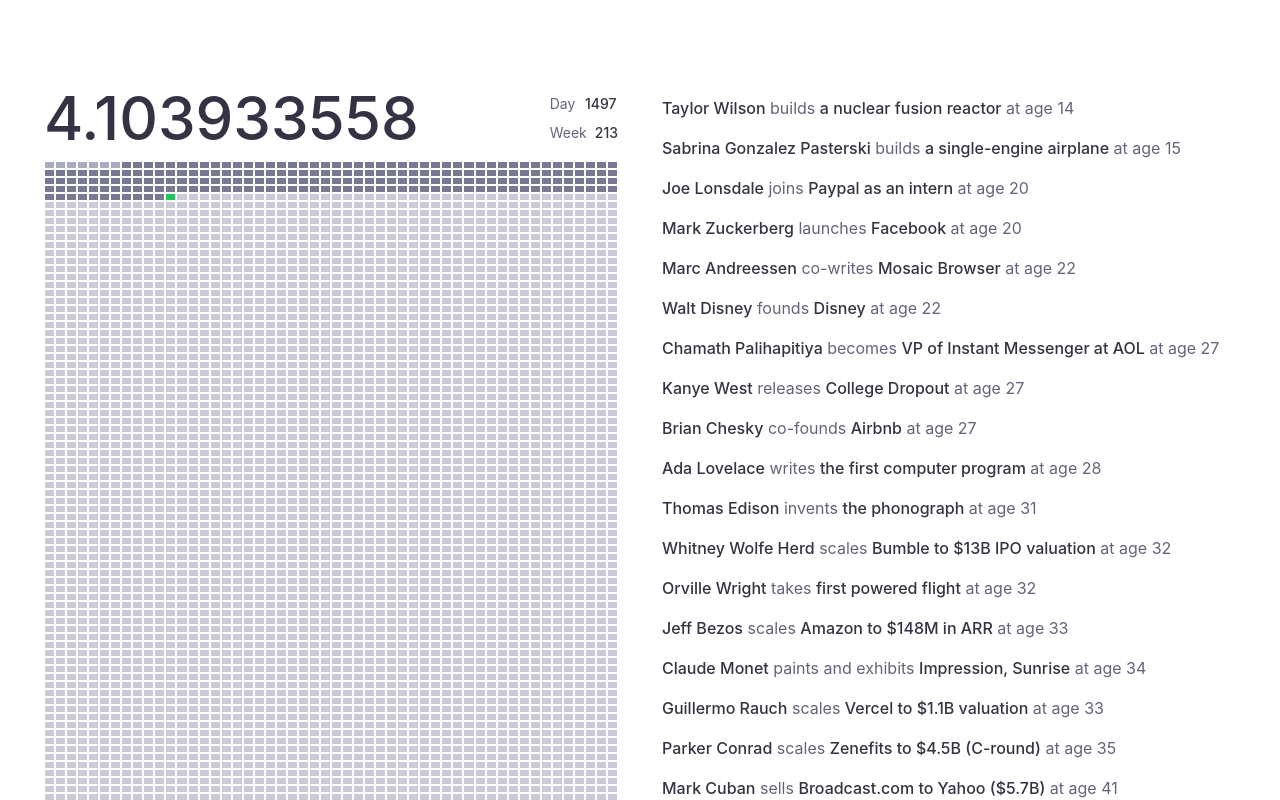
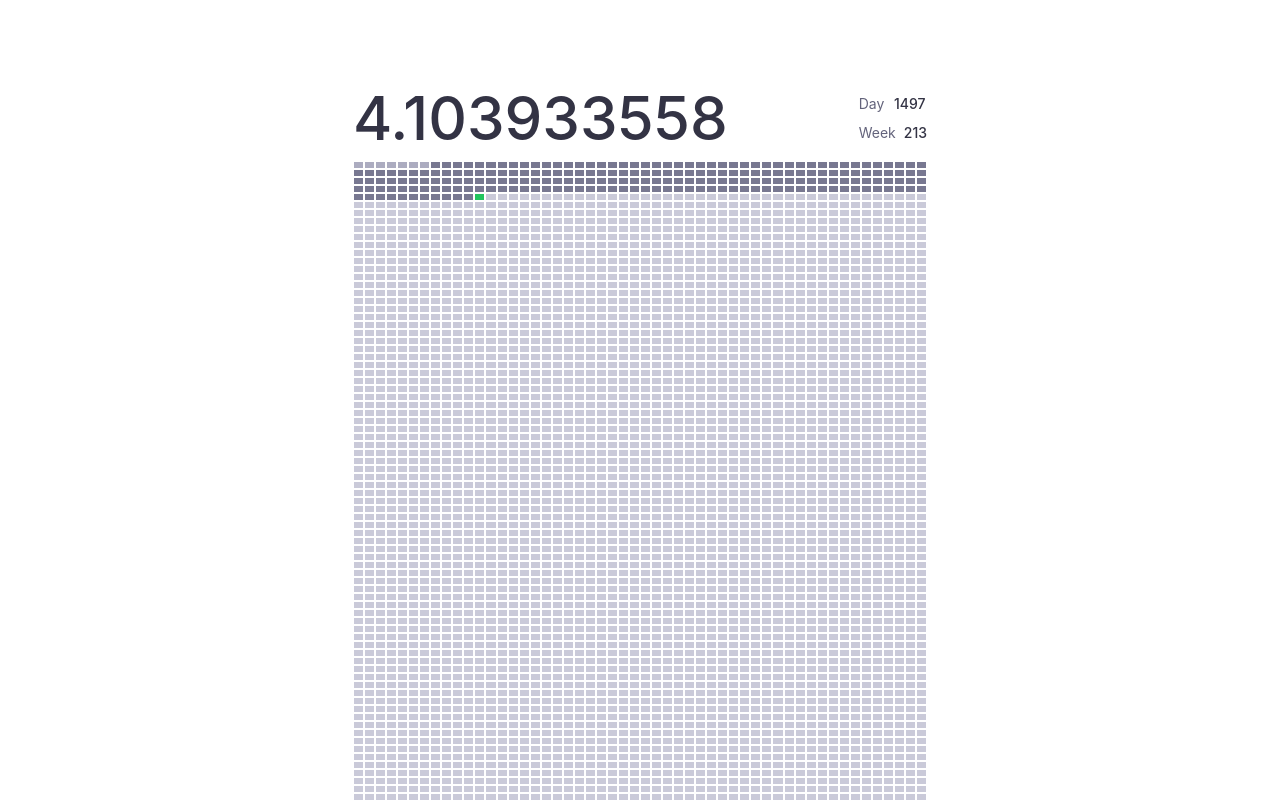
Before and after one commit to moritzWa/age-motivation, a React (Create React App) app: page / in a window 1280 px wide. Both pictures are taken after typing "2020-01-15" into the empty fields and a click on the button "Save". Shown: the top 800 px of the page. Built offline with nearby package versions, Linux system fonts and the light colour scheme.

Commit message:
add more settings

```diff
--- a/src/App.tsx
+++ b/src/App.tsx
@@ -11,6 +11,7 @@
   const [settings, setSettings] = useState<{
     birthdate: string;
     lifeExpectancy: number;
+    showSuccessfulPeople: boolean;
   } | null>(() => {
     const savedSettings = localStorage.getItem("settings");
     return savedSettings ? JSON.parse(savedSettings) : null;
@@ -24,6 +25,7 @@
   const handleSave = (newSettings: {
     birthdate: string;
     lifeExpectancy: number;
+    showSuccessfulPeople: boolean;
   }) => {
     setSettings(newSettings);
     localStorage.setItem("settings", JSON.stringify(newSettings));
@@ -121,7 +123,11 @@
     <div className="flex flex-col justify-between h-full">
       <div
         className={`grid m-auto mt-24 mb-12 gap-11 max-w-7xl
-      ${tooNarrowForTwoColumns ? "grid-cols-1 w-[500px]" : "grid-cols-2 px-11"}
+      ${
+        tooNarrowForTwoColumns || !settings.showSuccessfulPeople
+          ? " grid-cols-1 "
+          : " grid-cols-2 px-11 "
+      }${tooNarrowForTwoColumns && " w-[500px]"}
       `}
       >
         <div
@@ -152,7 +158,7 @@
             getWeekNumber={getWeekNumber}
           />
         </div>
-        {!tooNarrowForTwoColumns && (
+        {!tooNarrowForTwoColumns && settings.showSuccessfulPeople && (
           <div className="w-full">
             <MotivationCards setHoveredCard={setHoveredCard} />
           </div>
--- a/src/Components/Settings.tsx
+++ b/src/Components/Settings.tsx
@@ -1,8 +1,16 @@
 import { FC, FormEvent, useState } from "react";
 
 interface SettingsProps {
-  onSave: (settings: { birthdate: string; lifeExpectancy: number }) => void;
-  currentSettings: { birthdate: string; lifeExpectancy: number } | null;
+  onSave: (settings: {
+    birthdate: string;
+    lifeExpectancy: number;
+    showSuccessfulPeople: boolean;
+  }) => void;
+  currentSettings: {
+    birthdate: string;
+    lifeExpectancy: number;
+    showSuccessfulPeople: boolean;
+  } | null;
 }
 
 const Settings: FC<SettingsProps> = ({ onSave, currentSettings }) => {
@@ -10,9 +18,14 @@
   const [lifeExpectancy, setLifeExpectancy] = useState(
     currentSettings?.lifeExpectancy || 85
   );
+  const [showMoreSettings, setShowMoreSettings] = useState(false);
+  const [showSuccessfulPeople, setShowSuccessfulPeople] = useState(
+    currentSettings?.showSuccessfulPeople || false
+  );
+
   const handleSubmit = (event: FormEvent) => {
     event.preventDefault();
-    onSave({ birthdate, lifeExpectancy });
+    onSave({ birthdate, lifeExpectancy, showSuccessfulPeople });
   };
 
   return (
@@ -47,6 +60,27 @@
         >
           Life expectancy calculator
         </a>
+        <div
+          className={`mb-4 cursor-pointer ${
+            showMoreSettings
+              ? "text-gray-900 dark:text-gray-200"
+              : "text-gray-600 dark:text-gray-400"
+          }`}
+          onClick={() => setShowMoreSettings(!showMoreSettings)}
+        >
+          More Settings
+        </div>
+        {showMoreSettings && (
+          <label className="mb-4">
+            Show successful people list:
+            <input
+              type="checkbox"
+              checked={showSuccessfulPeople}
+              className="ml-2"
+              onChange={(e) => setShowSuccessfulPeople(e.target.checked)}
+            />
+          </label>
+        )}
         <button
           type="submit"
           className="px-4 py-2 text-white bg-blue-500 rounded"
```
